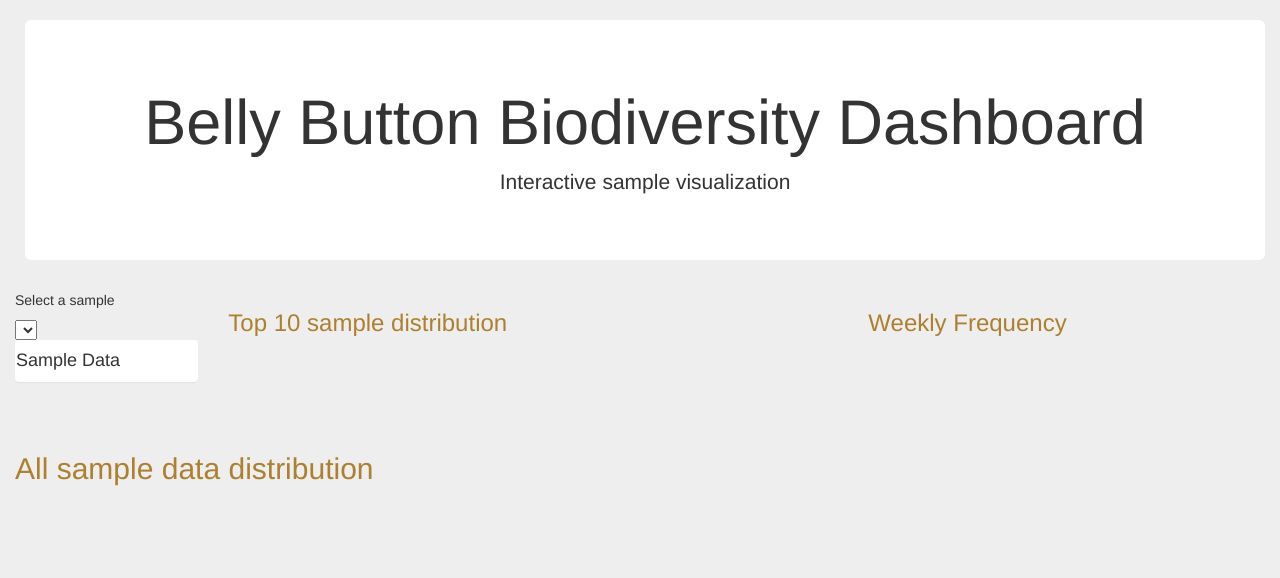
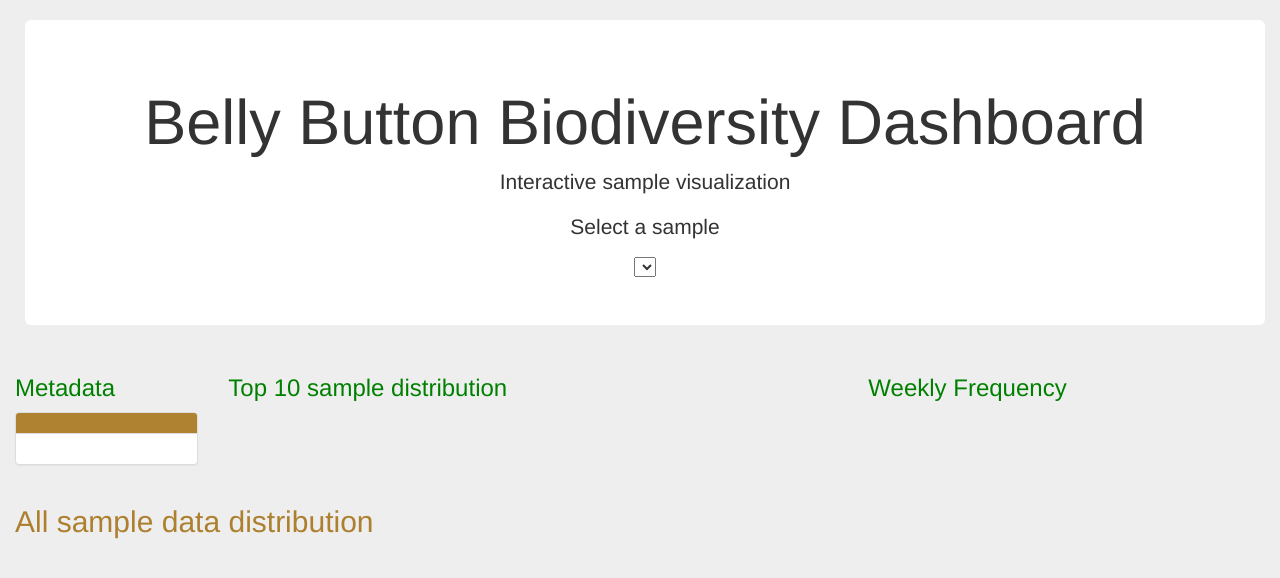
Before and after one commit to gvo34/Belly, a Flask app: page / in a window 1280 px wide. Shown: the part 61-639 px from the top of the page. Run offline with Flask 2, Linux system fonts and the light colour scheme; lists and menus that the app fills with data are empty; some libraries are stand-ins or nearby versions.

Commit message:
update refresh on change, move selection to the title

```diff
--- a/static/css/styles.css
+++ b/static/css/styles.css
@@ -29,13 +29,13 @@ p{
 }
 */
 .panel-heading{
-    height:10px !important;
-    padding:0;
-    background-color:rgb(30, 139, 129) !important;
+    padding:10;
+    background-color:rgba(163, 113, 20, 0.877) !important;
+    color:gainsboro !important;
 }
 
 h3{
-    color:rgba(163, 113, 20, 0.877);
+    color:green;
 }
 
 h2{
--- a/static/js/plotly.js
+++ b/static/js/plotly.js
@@ -98,10 +98,6 @@ var layout = {
     };
 
     Plotly.newPlot('dialweek', data, layout);
-
-
-
-
 }
 
 
@@ -171,47 +167,16 @@ function updatePlotly(newdata) {
  * (i.e. fetch data for the newly selected sample).
  */
 function optionChanged(route) {
-    console.log("called with  "+ route);
+    console.log("Option changed called with  "+ route);
     Plotly.d3.json(`samples/${route}`, function(error, data) {
         console.log("Option Changed", data);
         // update pie chart and scatter plot
         updatePlotly(data);
     });
-
-
-    console.log ("draw gauge for initial sample");
-    Plotly.d3.json(`/wfreq/${route}`, function(error, response) {
-        console.log("WFREQ/SAMPLE");
-        if (error) return console.warn(error);
-        console.log(response)
-
-        gauge(response);
-    });
-
-
-    Plotly.d3.json(`/metadata/${route}`, function(error, response) {
-        console.log("METADATA/SAMPLE");
-        if (error) return console.warn(error);
-        console.log(response);
-
-        var TABLE = document.getElementById('meta_data');
-        var TEXT1 = "<p> AGE:" + response.AGE + "</p>";
-        var TEXT2 = "<p> BBTYPE:" + response.BBTYPE + "</p>";
-        var TEXT3 = "<p> ETHNICITY:" + response.ETHNICITY + "</p>";
-        var TEXT4 = "<p> GENDER:" + response.GENDER + "</p>";
-        var TEXT5 = "<p> LOCATION:" + response.LOCATION + "</p>";
-
-        TABLE.innerHTML = TEXT1 + TEXT2 +TEXT3 + TEXT4 + TEXT5;
-
-        // for (var i = 1; i < response.length; i++) {
-        //     var TROW = document.createElement('tr');
-        //     var selectHTML = "<td> somtging </td>";
-        //     TROW.innerHTML = selectHTML;
-        //     TABLE.add(TROW);
-        // }
-    });
-
-
+    // update weekly frequency gauge, recreates the plot each time
+    weekly(route);
+    // update metadata displayed for selected sample
+    meta(route);
 }
 
 var names_route = '/names';
@@ -262,6 +227,19 @@ function meta(sample){
     Plotly.d3.json(`/metadata/${sample}`, function(error, response) {
         console.log("medatdata "+ response);
         if (error) return console.warn(error);
+
+        var TABLE = document.getElementById('meta_data');
+        var TEXT1 = "<p> AGE:      " + response.AGE + "</p>";
+        var TEXT2 = "<p> BBTYPE:   " + response.BBTYPE + "</p>";
+        var TEXT3 = "<p> ETHNICITY:" + response.ETHNICITY + "</p>";
+        var TEXT4 = "<p> GENDER:   " + response.GENDER + "</p>";
+        var TEXT5 = "<p> LOCATION: " + response.LOCATION + "</p>";
+        TABLE.innerHTML = TEXT1 + TEXT2 +TEXT3 + TEXT4 + TEXT5;
+
+        var SAMPLEID = document.getElementById('sample_id');
+        var TEXT6 = "<p> SAMPLEID:  " + response.SAMPLEID + "</p>";
+        SAMPLEID.innerHTML = TEXT6;
+
         return response
     });
 
@@ -277,6 +255,8 @@ function weekly(sample){
     Plotly.d3.json(`/wfreq/${sample}`, function(error, response) {
         console.log("Weekly Frequency "+ response);
         if (error) return console.warn(error);
+
+        gauge(response);
         return response
     });
 }
@@ -293,19 +273,7 @@ function samples(sample){
         console.log("samples/SAMPLE");
         if (error) return console.warn(error);
         console.log(response)
-        return response
-    })
-}
 
-
-function init() {
-
-    console.log("draw_pie for initial sample");
-
-    Plotly.d3.json(`/samples/BB_940`, function(error, response) {
-        console.log("SAMPLES/SAMPLE");
-        if (error) return console.warn(error);
-        console.log(response)
         datasample = response;
         var trace = [
           {
@@ -333,53 +301,24 @@ function init() {
         var layout = {
             xaxis: {
                 title: 'OTU ID',
-           // range:[0,3700]
-        },
-        yaxis: {
-           // range:[0,200]
             },
             showlegend: false,
         };
-    console.log("display initial scatter plot");
+
         Plotly.plot('scatter',traces, layout);
-    });
+
+        return response
+    })
+}
 
 
-    console.log ("draw gauge for initial sample");
-    Plotly.d3.json(`/wfreq/BB_940`, function(error, response) {
-        console.log("WFREQ/SAMPLE");
-        if (error) return console.warn(error);
-        console.log(response)
+function init() {
 
-        gauge(response);
-    });
+    console.log("draw_pie for initial sample");
 
-
-    Plotly.d3.json(`/metadata/BB_940`, function(error, response) {
-        console.log("METADATA/SAMPLE");
-        if (error) return console.warn(error);
-        console.log(response);
-
-        var TABLE = document.getElementById('meta_data');
-        var TEXT1 = "<p> AGE:" + response.AGE + "</p>";
-        var TEXT2 = "<p> BBTYPE:" + response.BBTYPE + "</p>";
-        var TEXT3 = "<p> ETHNICITY:" + response.ETHNICITY + "</p>";
-        var TEXT4 = "<p> GENDER:" + response.GENDER + "</p>";
-        var TEXT5 = "<p> LOCATION:" + response.LOCATION + "</p>";
-
-        TABLE.innerHTML = TEXT1 + TEXT2 +TEXT3 + TEXT4 + TEXT5;
-
-        // for (var i = 1; i < response.length; i++) {
-        //     var TROW = document.createElement('tr');
-        //     var selectHTML = "<td> somtging </td>";
-        //     TROW.innerHTML = selectHTML;
-        //     TABLE.add(TROW);
-        // }
-    });
-
-
-
-
+    samples('BB_940');
+    weekly('BB_940');
+    meta('BB_940');
 }
 
 
--- a/templates/index.html
+++ b/templates/index.html
@@ -35,19 +35,21 @@
                 <div class="row">
                     <h1>Belly Button Biodiversity Dashboard</h1>
                     <p>Interactive sample visualization</p>
+                    <p>Select a sample</p>
+                        <select id="selDataset" onchange="optionChanged(this.value)"></select>
                 </div>
             </div>
 
                 <div class="row">
 
                     <div class="col-md-2">
-                        <p>Select a sample</p>
-                        <select id="selDataset" onchange="optionChanged(this.value)"></select>
-
-                        <div class="panel">
-                            <h4> Sample Data</h4>
+                            <h3>Metadata</h3>
+                        <div class="panel panel-default">
+                            <div class="panel-heading">
+                                <h4 class="panel-title" id="sample_id"></h4>
+                            </div>
+                            <div class=panel-body id="meta_data"></div>
                         </div>
-                        <div class=panel-body id="meta_data"></div>
 
                     </div>
 
```
Lines whose indentation alone changed are shown as unchanged.
